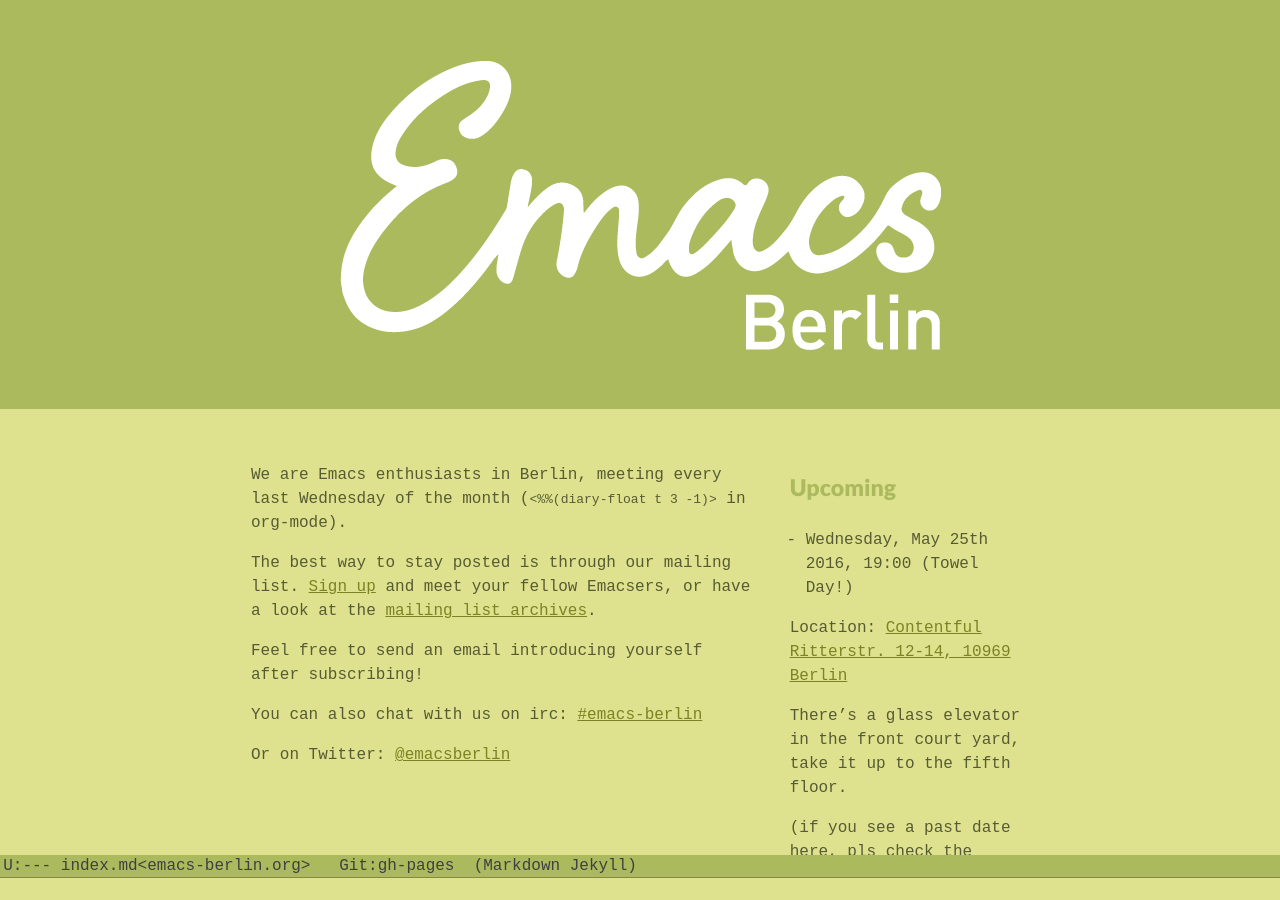
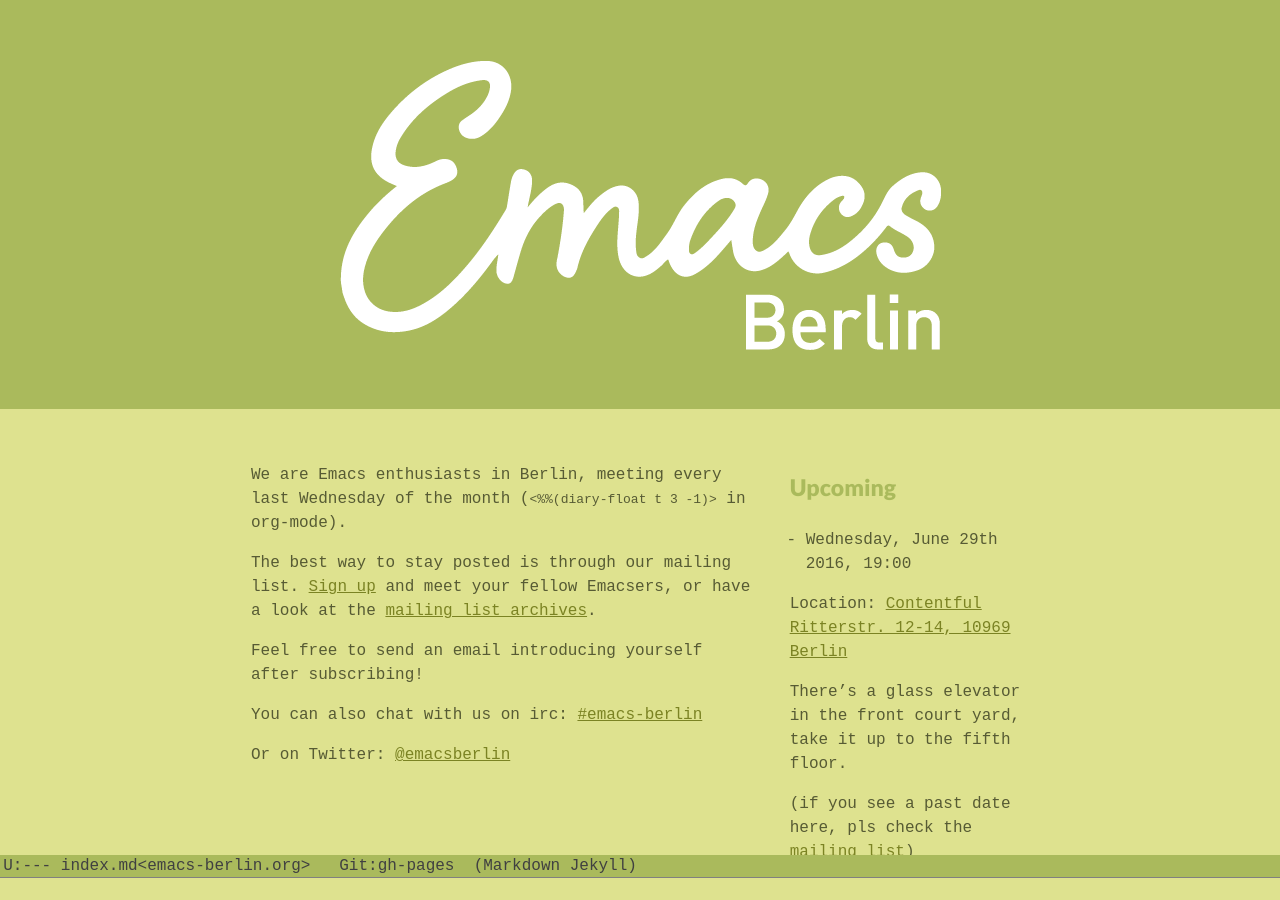
Before and after one commit to emacs-berlin/emacs-berlin.org, a Jekyll site: the page built from index.md, in a window 1280 px wide and 900 px high. Built offline with Jekyll 4.4.1, drawn with Linux system fonts in a browser that asks for light colours.

Commit message:
Update the date

```diff
--- a/index.md
+++ b/index.md
@@ -34,7 +34,7 @@
 <div class="medium-4 columns">
 ### Upcoming
 
-* Wednesday, May 25th 2016, 19:00 (Towel Day!)
+* Wednesday, June 29th 2016, 19:00
 
 <!--
 The "Ganz Oben Office" (behind/above Betahouse, the old Travis office).
```
Also changed, not shown: archive.md (+1 -0 lines).
